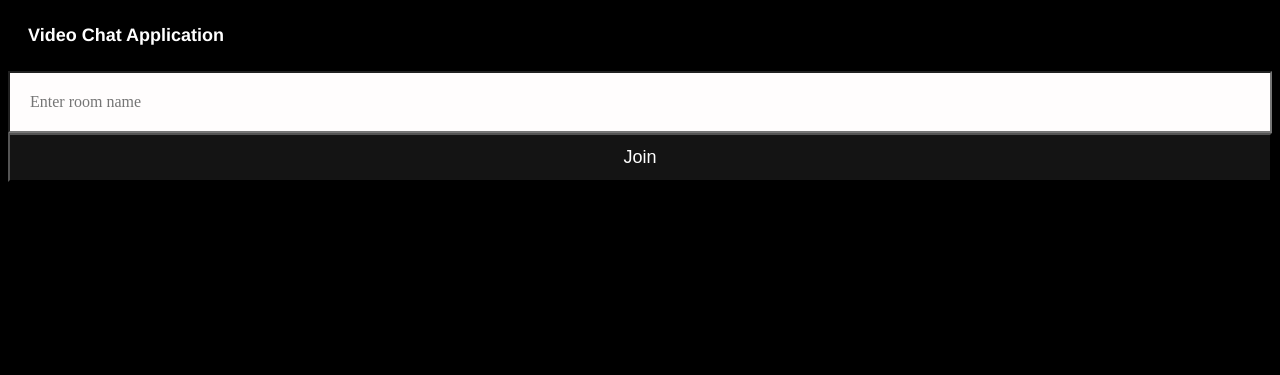
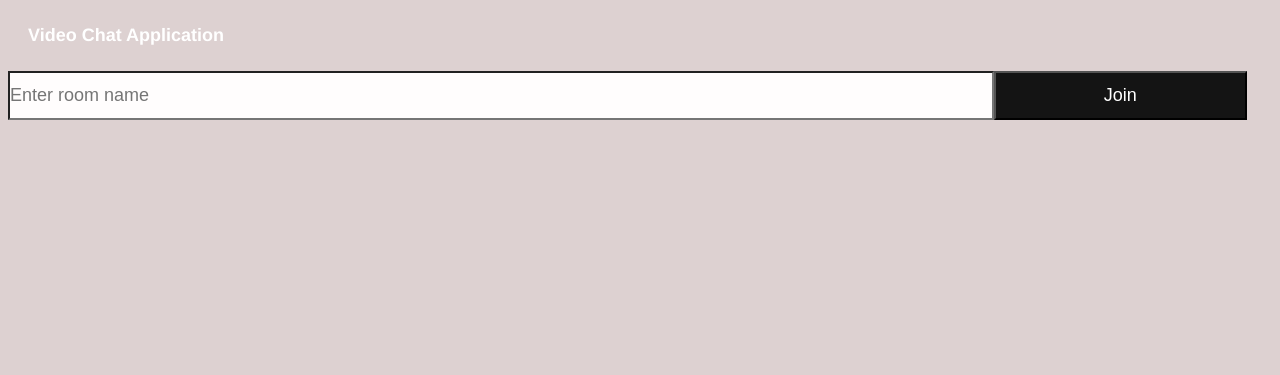
Before and after one commit to rafik790/video-chat-app, a website: page public/index.html in a window 1280 px wide. Drawn offline with nearby package versions, Linux system fonts and the light colour scheme; no server answers.

Commit message:
correct html and css

```diff
--- a/public/styles.css
+++ b/public/styles.css
@@ -1,5 +1,5 @@
 body {
-  background-color: black;
+    background-color: rgb(221, 209, 209);
     font-family: "Helvetica";
   }
 
@@ -46,23 +46,25 @@ label {
   }
 
   input {
-  padding: 20px;
+    float: left;
+    width: 78%;
+    padding: 12px 0;
     box-sizing: border-box;
     background: #eee;
     display: block;
-  width: 100%;
     background: rgb(255, 253, 253);
-  font-family: Nunito;
-  font-size: 16px;
+    font-size: 18px;
   }
 
   .joinButtom {
+    width: 20%;
     background: #141414;
     color: #fff;
     font-size: 18px;
     padding: 12px 0;
-  width: 100%;
+    cursor: pointer;
   }
+
 
   #video-chat-room {
     display: flex;
@@ -82,9 +84,10 @@ input {
     background-color: #141414;; /* Green background */
     border: 1px solid  #141414;; /* Green border */
     color: white; /* White text */
-  padding: 12px 25px; /* Some padding */
+    padding: 15px 15px 15px 15px; /* Some padding */
     cursor: pointer; /* Pointer/hand icon */
     float: left; /* Float the buttons side by side */
+    min-width: 100px;
   }
 
   .btn-group button:not(:last-child) {
```
Also changed, not shown: README.md. Lines whose indentation alone changed are shown as unchanged.
